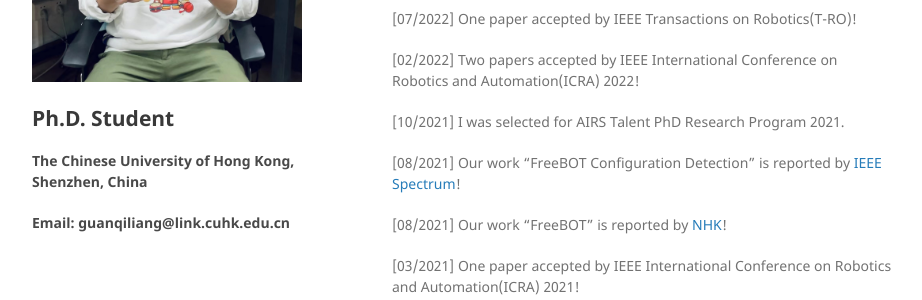
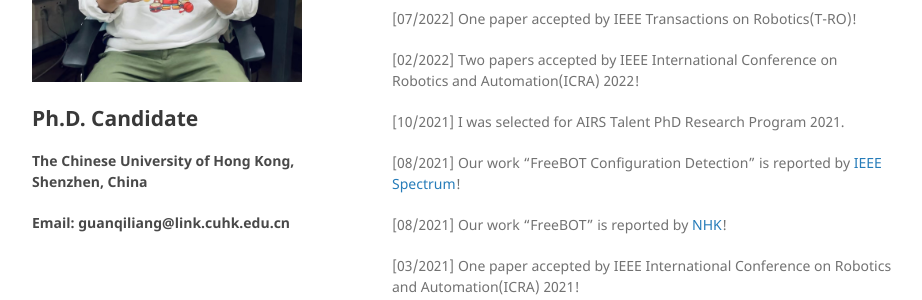
Before and after one commit to guanqiliang/guanqiliang.github.com, a Jekyll site: the page built from index.md, in a window 1280 px wide. Shown: the part 338-638 px from the top of the page, without its empty margins (178-1100 px from the left). Built offline with Jekyll 4.4.1, drawn with Linux system fonts in a browser that asks for light colours; our own code applies the rules of GitHub Pages for plain Markdown files.

Commit message:
Update default.html

```diff
--- a/_layouts/default.html
+++ b/_layouts/default.html
@@ -24,7 +24,7 @@
 
         {% if site.github.is_user_page %}
           <p height:3px> </p>
-          <h2>Ph.D. Student</h2>
+          <h2>Ph.D. Candidate</h2>
           <h4>The Chinese University of Hong Kong, Shenzhen, China<h4/>
           <h4>Email: guanqiliang@link.cuhk.edu.cn</h4>
         {% endif %}
```
